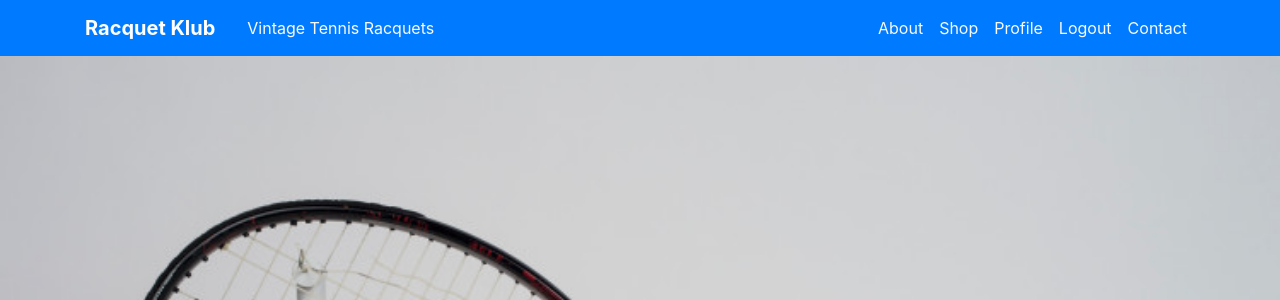
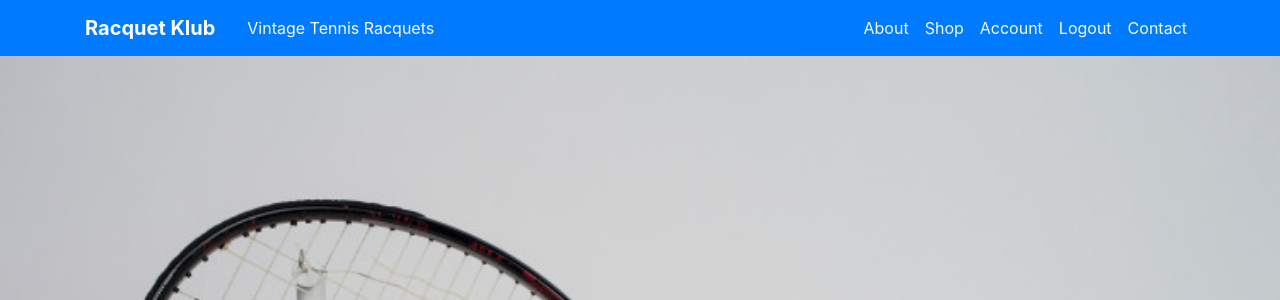
Before and after one commit to ey7/project-four, a Django app: page / in a window 1280 px wide. Shown: the top 300 px of the page. Run offline with Django 3.2, Linux system fonts and the light colour scheme; the visitor is signed in with stand-in values (Sample User, id 1); some libraries are stand-ins or nearby versions.

Commit message:
profile page name change to account

```diff
--- a/templates/base.html
+++ b/templates/base.html
@@ -36,7 +36,7 @@
                   </li>
                    {% if user.is_authenticated %}
                    <li class="nav-item">
-                    <a href="{% url 'profile' %}" class="nav-link text-light">Profile</a>
+                    <a href="{% url 'account' %}" class="nav-link text-light">Account</a>
                   </li>
                    <li class="nav-item">
                     <a href="{% url 'logout' %}" class="nav-link text-light">Logout</a>
--- a/users/templates/users/profile.html
+++ b/users/templates/users/account.html
@@ -4,7 +4,9 @@
 
 {% block content %}
 	<div class="container">
-		<h1 class="mb-3">Profile</h1>
+		<h1 class="mb-3">Account</h1>
+			<h2>Welcome</h2>
+				<h4>If you wish, you may update your account details below</h4>
 			<!-- form to display user information -->
 			<form method="POST">
 			{% csrf_token %}
--- a/users/urls.py
+++ b/users/urls.py
@@ -1,7 +1,7 @@
 from django.urls import path
-from . views import register, profile
+from . views import register, account
 
 urlpatterns = [
 	path('register/', register, name="register"),
-	path('profile/', profile, name="profile"),
+	path('account/', account, name="account"),
 ]
--- a/users/views.py
+++ b/users/views.py
@@ -20,7 +20,7 @@ def register(request):
 	return render(request, 'users/register.html', {'form': form})
 
 @login_required
-def profile(request):
+def account(request):
 	"""
 	Allows user to update their profile information
 	such as username and email
@@ -34,4 +34,4 @@ def profile(request):
 	else:
 		form = EmailUsernameUpdate(instance=request.user)
 
-	return render(request, 'users/profile.html', {'form': form})
+	return render(request, 'users/account.html', {'form': form})
```
